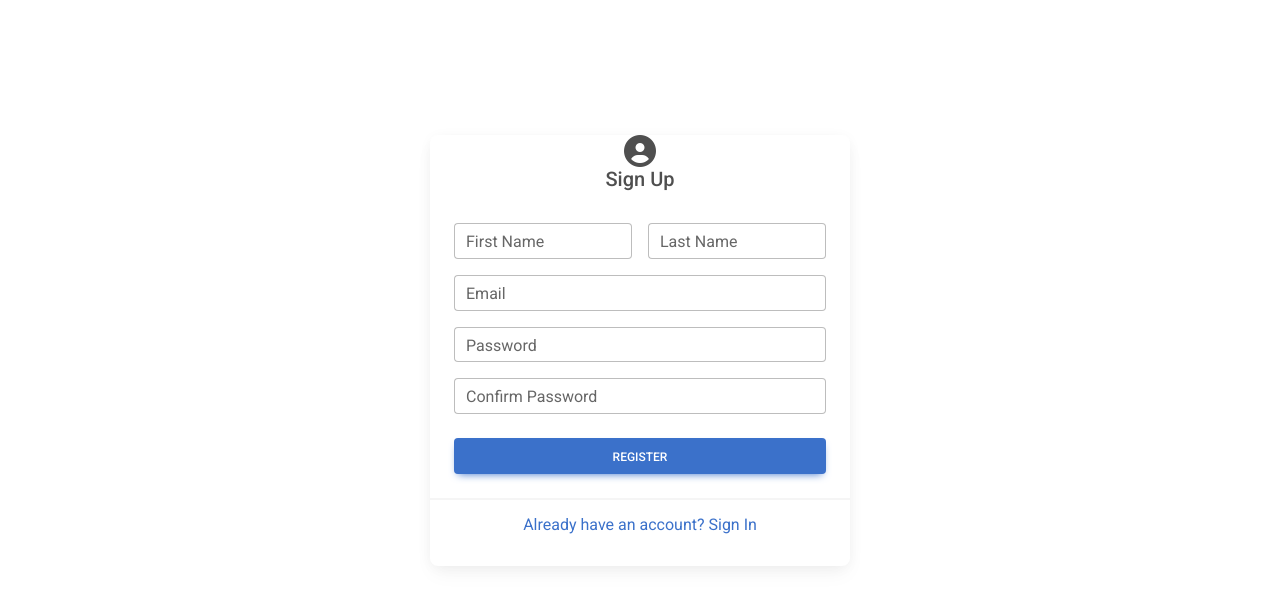
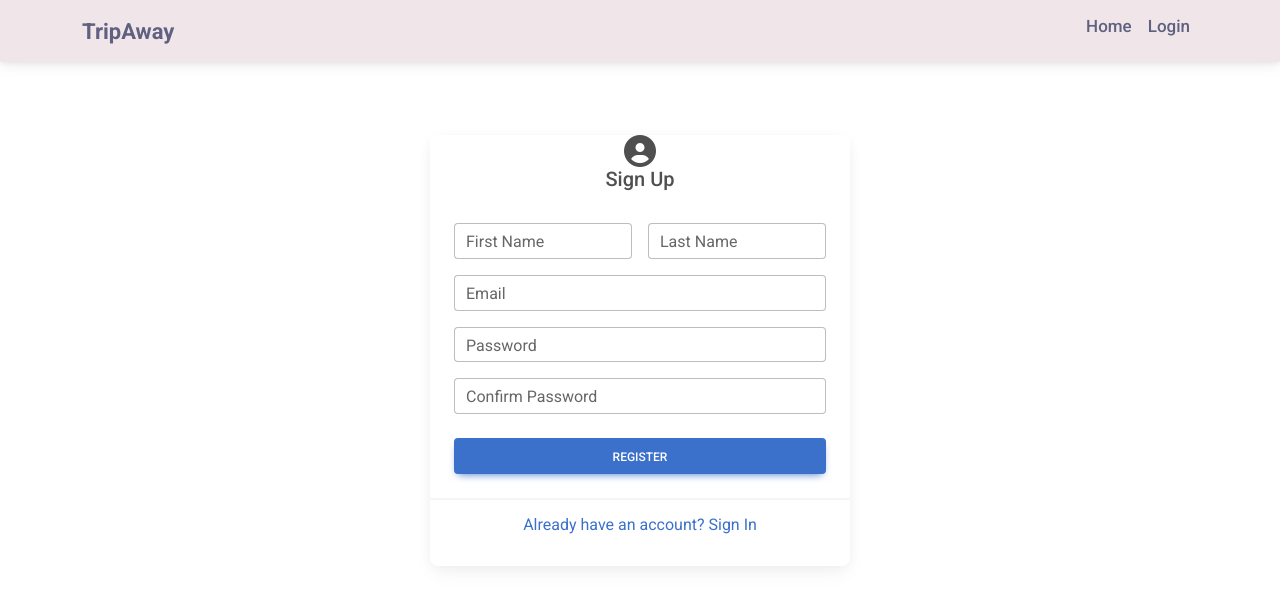
Before and after one commit to JuanCamiloChafloque/TripAway, a React (Create React App) app in the folder frontend/: page /register in a window 1280 px wide. Shown: the top 606 px of the page. Built offline with nearby package versions, Linux system fonts and the light colour scheme.

Commit message:
Header with dynamic user/guest tags finished

```diff
--- a/frontend/src/App.js
+++ b/frontend/src/App.js
@@ -1,4 +1,8 @@
 import { BrowserRouter, Routes, Route } from "react-router-dom";
+
+import { Provider } from "react-redux";
+import store from "./store";
+
 import { ToastContainer } from "react-toastify";
 import "./App.css";
 import Login from "./pages/auth/Login";
@@ -6,13 +10,24 @@ import Register from "./pages/auth/Register";
 import Home from "./pages/Home";
 
 import "react-toastify/dist/ReactToastify.css";
+import Header from "./components/Header";
+import { AUTH_SUCCESS } from "./actions/types";
+
+const profile = localStorage.getItem("profile");
+if (profile) {
+  store.dispatch({
+    type: AUTH_SUCCESS,
+    payload: JSON.parse(profile),
+  });
+}
 
 function App() {
   return (
+    <Provider store={store}>
       <BrowserRouter>
         <div className="App">
           <ToastContainer />
-
+          <Header />
           <Routes>
             <Route path="/" element={<Home />} />
             <Route path="/login" element={<Login />} />
@@ -20,6 +35,7 @@ function App() {
           </Routes>
         </div>
       </BrowserRouter>
+    </Provider>
   );
 }
 
--- a/frontend/src/actions/authActions.js
+++ b/frontend/src/actions/authActions.js
@@ -5,7 +5,7 @@ export const login = (loginData, navigate, toast) => async (dispatch) => {
   try {
     dispatch({ type: AUTH_REQUEST });
     const res = await axios.post("/api/v1/users/signin", loginData);
-    localStorage.setItem("profile", res.data);
+    localStorage.setItem("profile", JSON.stringify(res.data));
     toast.success("Login Successful");
     navigate("/");
     dispatch({
@@ -24,7 +24,7 @@ export const googleSignIn = (result, navigate, toast) => async (dispatch) => {
   try {
     dispatch({ type: AUTH_REQUEST });
     const res = await axios.post("/api/v1/users/google-signin", result);
-    localStorage.setItem("profile", res.data);
+    localStorage.setItem("profile", JSON.stringify(res.data));
     toast.success("Google Signin Successful");
     navigate("/");
     dispatch({
@@ -43,7 +43,7 @@ export const register = (registerData, navigate, toast) => async (dispatch) => {
   try {
     dispatch({ type: AUTH_REQUEST });
     const res = await axios.post("/api/v1/users/signup", registerData);
-    localStorage.setItem("profile", res.data);
+    localStorage.setItem("profile", JSON.stringify(res.data));
     toast.success("Register Successful");
     navigate("/");
     dispatch({
@@ -57,3 +57,11 @@ export const register = (registerData, navigate, toast) => async (dispatch) => {
     });
   }
 };
+
+export const logout = () => async (dispatch) => {
+  localStorage.removeItem("profile");
+  dispatch({
+    type: AUTH_SUCCESS,
+    payload: {},
+  });
+};
--- /dev/null
+++ b/frontend/src/components/Header.js
@@ -0,0 +1,92 @@
+import React, { useState } from "react";
+import { useNavigate } from "react-router-dom";
+import { useSelector, useDispatch } from "react-redux";
+import {
+  MDBNavbar,
+  MDBContainer,
+  MDBIcon,
+  MDBNavbarNav,
+  MDBNavbarItem,
+  MDBNavbarLink,
+  MDBNavbarToggler,
+  MDBCollapse,
+  MDBNavbarBrand,
+} from "mdb-react-ui-kit";
+import { logout } from "../actions/authActions";
+
+const Header = () => {
+  const dispatch = useDispatch();
+  const navigate = useNavigate();
+
+  const [show, setShow] = useState(false);
+
+  const { user } = useSelector((state) => state.auth);
+
+  const onLogoutHandler = () => {
+    dispatch(logout());
+    navigate("/login");
+  };
+
+  return (
+    <MDBNavbar fixed="top" expand="lg" style={{ backgroundColor: "#f0e6ea" }}>
+      <MDBContainer>
+        <MDBNavbarBrand
+          href="/"
+          style={{ color: "#606080", fontWeight: "600", fontSize: "22px" }}
+        >
+          TripAway
+        </MDBNavbarBrand>
+        <MDBNavbarToggler
+          type="button"
+          aria-expanded="false"
+          aria-label="Toogle navigation"
+          onClick={() => setShow(!show)}
+          style={{ color: "#606080" }}
+        >
+          <MDBIcon icon="bars" fas />
+        </MDBNavbarToggler>
+        <MDBCollapse show={show} navbar>
+          <MDBNavbarNav right fullWidth={false} className="mb-2 mb-lg-0">
+            {user?.user?._id && (
+              <h5 style={{ marginRight: "30px", marginTop: "17px" }}>
+                Logged in as: {user?.user?.name}
+              </h5>
+            )}
+            <MDBNavbarItem>
+              <MDBNavbarLink href="/">
+                <p className="header-text">Home</p>
+              </MDBNavbarLink>
+            </MDBNavbarItem>
+            {user?.user?._id ? (
+              <>
+                <MDBNavbarItem>
+                  <MDBNavbarLink href="/addTour">
+                    <p className="header-text">Add Tour</p>
+                  </MDBNavbarLink>
+                </MDBNavbarItem>
+                <MDBNavbarItem>
+                  <MDBNavbarLink href="/dashboard">
+                    <p className="header-text">Dashboard</p>
+                  </MDBNavbarLink>
+                </MDBNavbarItem>
+                <MDBNavbarItem>
+                  <MDBNavbarLink onClick={onLogoutHandler}>
+                    <p className="header-text">Logout</p>
+                  </MDBNavbarLink>
+                </MDBNavbarItem>
+              </>
+            ) : (
+              <MDBNavbarItem>
+                <MDBNavbarLink href="/login">
+                  <p className="header-text">Login</p>
+                </MDBNavbarLink>
+              </MDBNavbarItem>
+            )}
+          </MDBNavbarNav>
+        </MDBCollapse>
+      </MDBContainer>
+    </MDBNavbar>
+  );
+};
+
+export default Header;
--- a/frontend/src/index.css
+++ b/frontend/src/index.css
@@ -9,3 +9,10 @@ code {
   font-family: source-code-pro, Menlo, Monaco, Consolas, "Courier New",
     monospace;
 }
+
+.header-text {
+  color: #606080;
+  font-weight: 500;
+  margin-top: 7px;
+  font-size: 17px;
+}
--- a/frontend/src/index.js
+++ b/frontend/src/index.js
@@ -1,8 +1,4 @@
 import React from "react";
-
-import { Provider } from "react-redux";
-import store from "./store";
-
 import ReactDOM from "react-dom/client";
 import "./index.css";
 import "mdb-react-ui-kit/dist/css/mdb.min.css";
@@ -11,11 +7,7 @@ import App from "./App";
 import reportWebVitals from "./reportWebVitals";
 
 const root = ReactDOM.createRoot(document.getElementById("root"));
-root.render(
-  <Provider store={store}>
-    <App />
-  </Provider>
-);
+root.render(<App />);
 
 // If you want to start measuring performance in your app, pass a function
 // to log results (for example: reportWebVitals(console.log))
--- a/frontend/src/pages/auth/Register.js
+++ b/frontend/src/pages/auth/Register.js
@@ -40,7 +40,7 @@ const Register = () => {
       const registerData = {
         email,
         password,
-        fullName: firstName + " " + lastName,
+        name: firstName + " " + lastName,
       };
       dispatch(register(registerData, navigate, toast));
     }
```
Also changed, not shown: 1 other file (tests, documents, lock files or other folders). Lines whose indentation alone changed are shown as unchanged.
